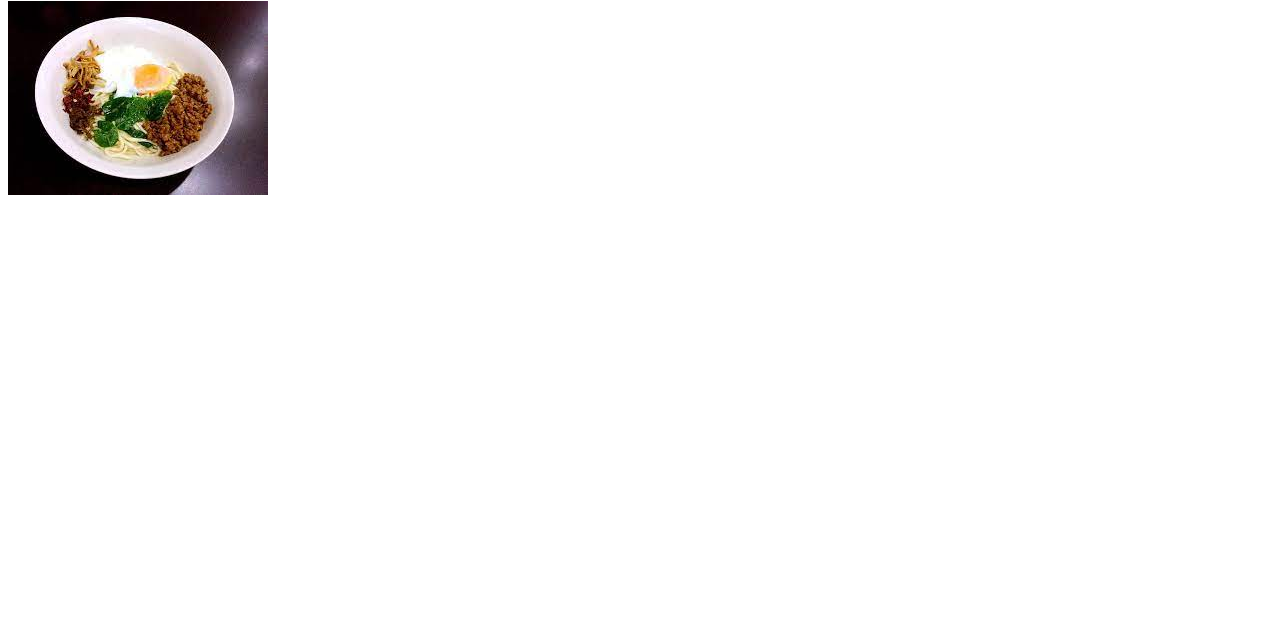
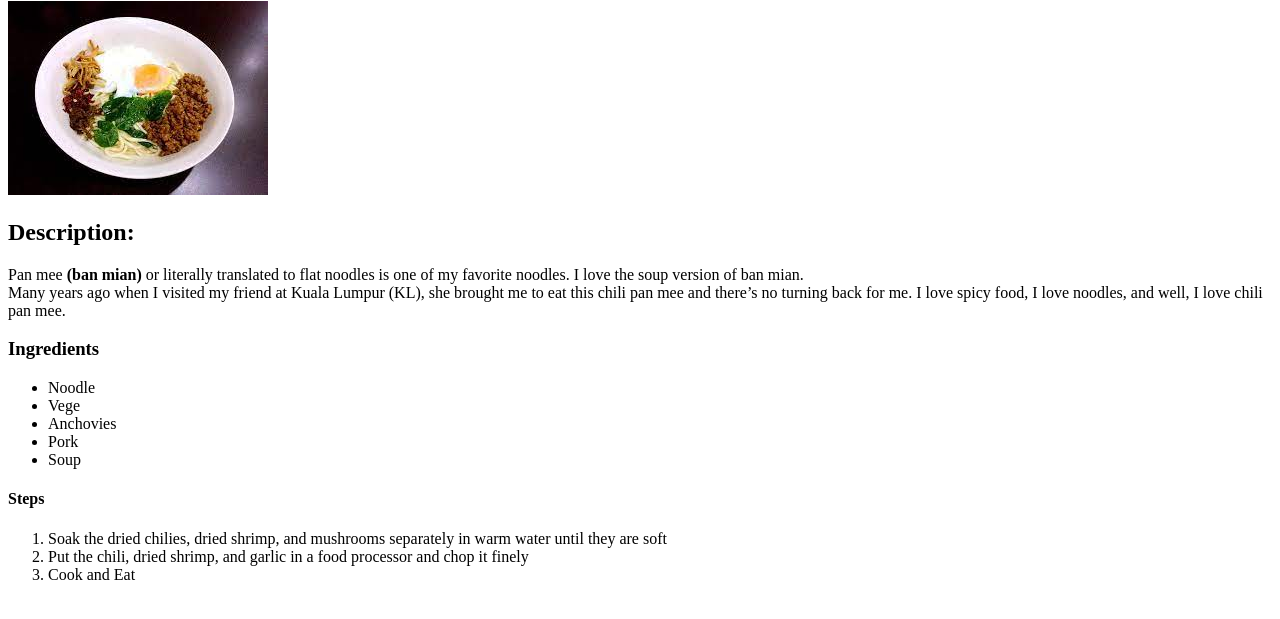
Before and after one commit to SharkyBoo/odin-recipes, a plain HTML site: page recipes/latjiupanmee.html in a window 1280 px wide. Shown: the part 79-698 px from the top of the page. Drawn offline with Linux system fonts and the light colour scheme.

Commit message:
Add ingreadients and steps to the chili pan mee recipe git status end /end

```diff
--- a/recipes/latjiupanmee.html
+++ b/recipes/latjiupanmee.html
@@ -9,6 +9,27 @@
 <body>
     <h1>Lat Jiu Pan Mee</h1>
     <img src="images/chilipanmee.jpeg" alt="Chili Pan Mee">
+    <h2>Description:</h2>
+        <p>Pan mee <b>(ban mian)</b> or literally translated to flat noodles is one of my favorite noodles. I love the soup version of ban mian. <br>
+        Many years ago when I visited my friend at Kuala Lumpur (KL), she brought me to eat this chili pan mee and there’s no turning back for me.
+        I love spicy food, I love noodles, and well, I love chili pan mee.</p>
+
+    <h3>Ingredients</h3>
+        <ul>
+            <li>Noodle</li>
+            <li>Vege</li>
+            <li>Anchovies</li>
+            <li>Pork</li>
+            <li>Soup</li>
+        </ul>
+    <h4>Steps</h4>
+        <ol>
+            <li>Soak the dried chilies, dried shrimp, and mushrooms separately in warm water until they are soft</li>
+            <li>Put the chili, dried shrimp, and garlic in a food processor and chop it finely</li>
+            <li>Cook and Eat</li>
+        </ol>
+
+
 
 
 </body>
```
